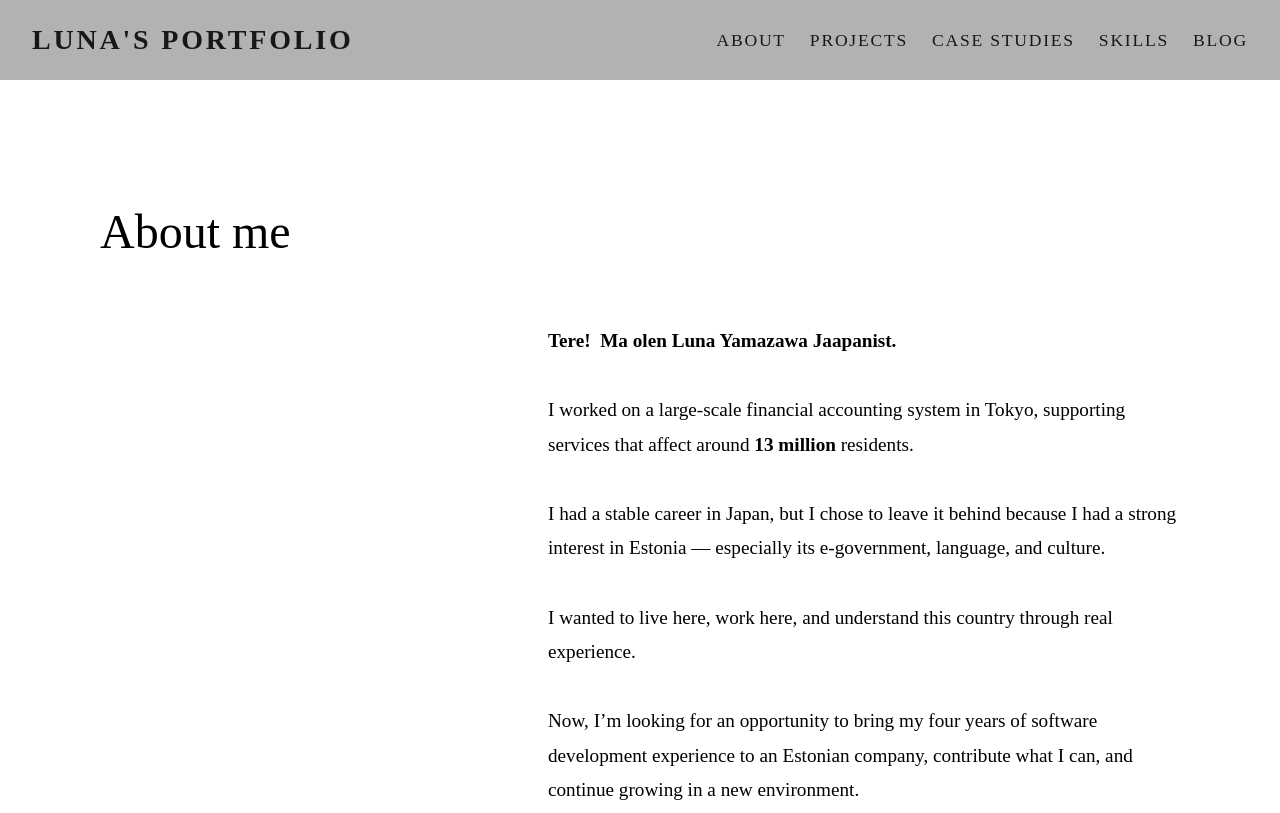
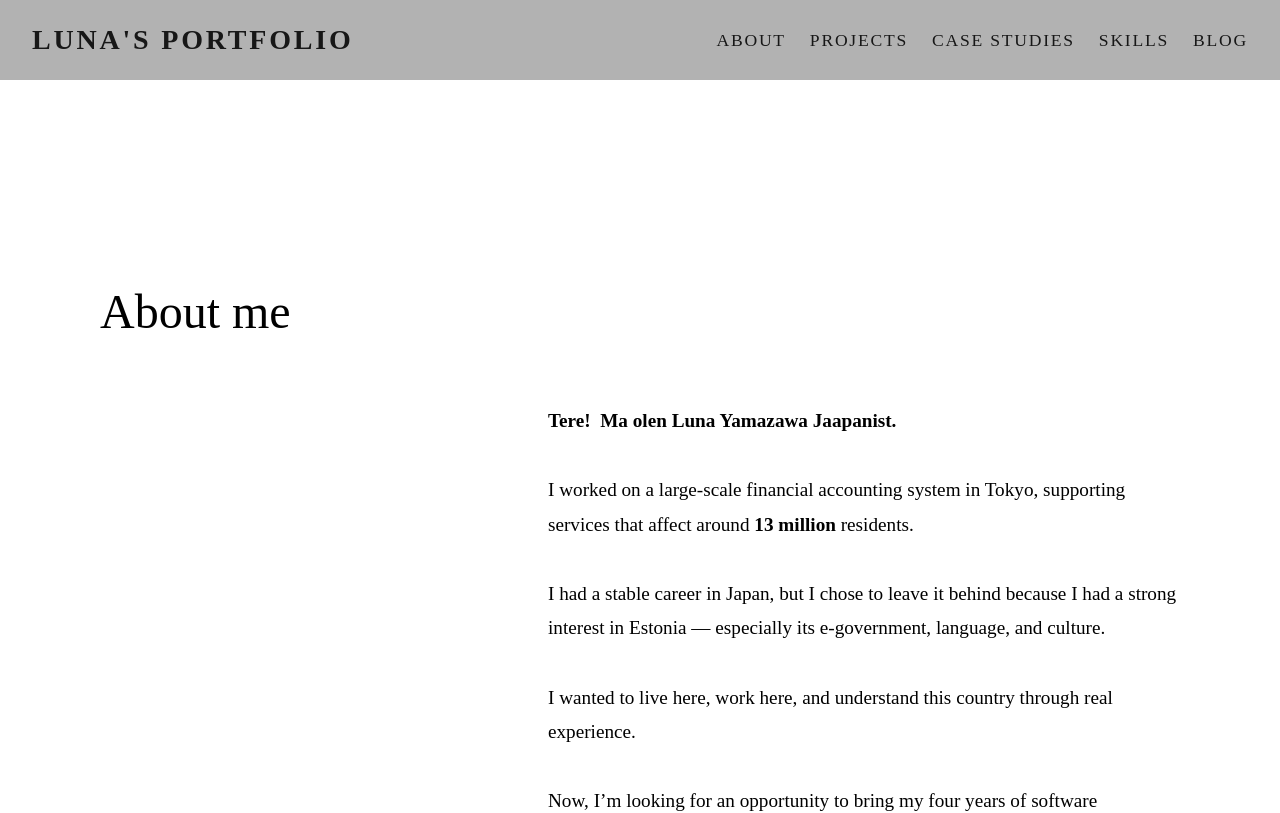
Before and after one commit to LiunaShan/My-portfolio, a Next.js app in the folder app/: page / in a window 1280 px wide. Shown: the top 813 px of the page. Built offline with nearby package versions, Linux system fonts and the light colour scheme.

Commit message:
modify layout

```diff
--- a/app/app/case-studies/page.tsx
+++ b/app/app/case-studies/page.tsx
@@ -1,9 +1,9 @@
 'use client';
 export default function CaseStudies() {
   return (
-    <main>
+    <div>
       <h1>Case Studies</h1>
       <p>My experience and problem-solving approach.</p>
-    </main>
+    </div>
   );
 }
--- a/app/app/layout.tsx
+++ b/app/app/layout.tsx
@@ -1,5 +1,7 @@
 import type { Metadata } from "next";
 import { Geist, Geist_Mono } from "next/font/google";
+import Navbar from '@/components/Navbar';
+import Footer from '@/components/Footer';
 import "./globals.css";
 
 const geistSans = Geist({
@@ -27,7 +29,14 @@
       lang="en"
       className={`${geistSans.variable} ${geistMono.variable} h-full antialiased`}
     >
-      <body className="min-h-full flex flex-col">{children}</body>
+      <body className="min-h-full flex flex-col">
+        <Navbar />
+
+        <main className="flex-1">
+          {children}
+        </main>
+        <Footer />
+      </body>
     </html>
   );
 }
--- a/app/app/page.tsx
+++ b/app/app/page.tsx
@@ -1,5 +1,3 @@
-import Navbar from '@/components/Navbar';
-import Footer from '@/components/Footer';
 import Aboutme from "@/components/Aboutme";
 import Projects from "@/components/Projects";
 import Skills from "@/components/Skills";
@@ -8,13 +6,11 @@
 export default function Home() {
   return (
       <>
-        <Navbar />
         <main>
            <Aboutme />
            <Projects />
            <Skills />
         </main>
-        <Footer />
       </>
   );
 }
```
